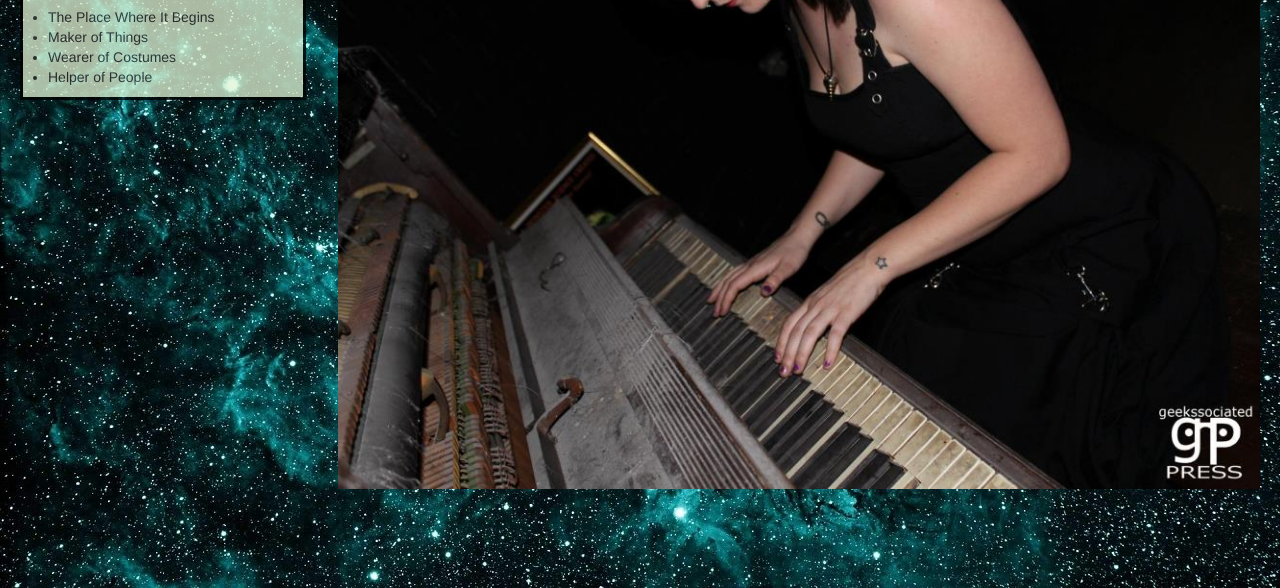
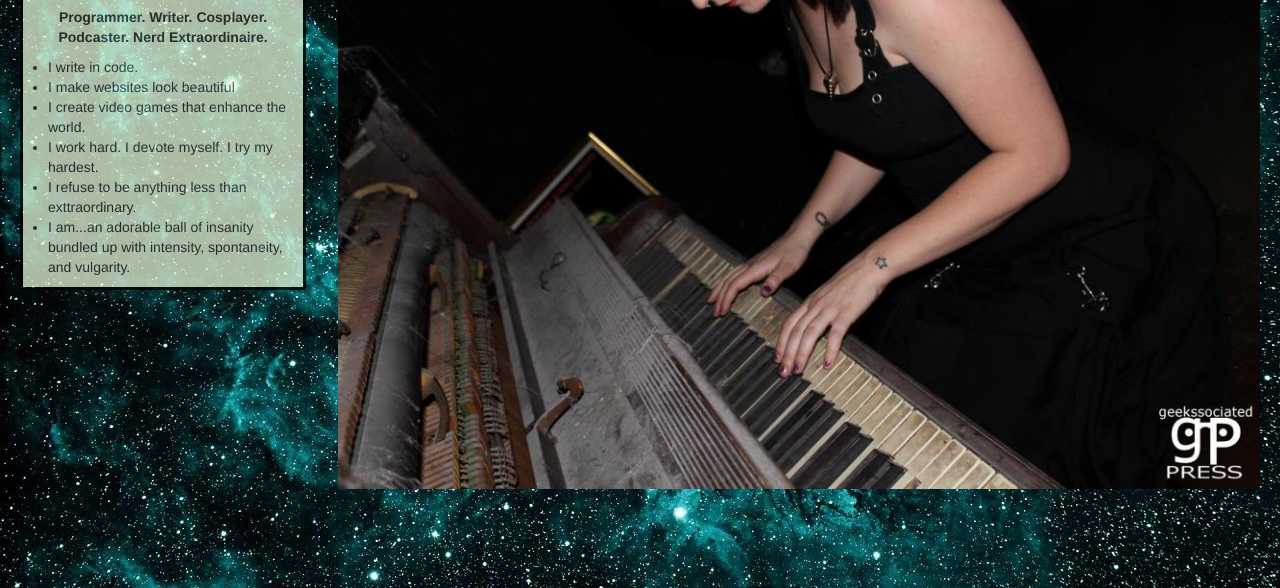
Before and after one commit to AlisaEx/website2.0, a plain HTML site: page index.html in a window 1280 px wide. Shown: the part 212-800 px from the top of the page. Drawn offline with Linux system fonts and the light colour scheme.

Commit message:
added content

```diff
--- a/index.html
+++ b/index.html
@@ -40,13 +40,15 @@
 	<h2>Hello there!<br/>
 		Name's Alisa.</h2>
 		<h6>Pronounced Uh-Lee-Suh</h6>
-	</center>
+		<h5>Programmer. Writer. Cosplayer. Podcaster. Nerd Extraordinaire.</center>
 		<ul>
-			<li>The Place Where It Begins</li>
-			<li>Maker of Things</li>
-			<li>Wearer of Costumes</li>
-			<li>Helper of People</li>
-		</ul>
+		<li>I write in code.</li>
+		<li>I make websites look beautiful</li>
+		<li>I create video games that enhance the world.</li>
+		<li>I work hard. I devote myself. I try my hardest.</li>
+		<li>I refuse to be anything less than exttraordinary.</li>
+		<li>I am...an adorable ball of insanity bundled up with intensity, spontaneity, and vulgarity.</li></h5>
+	</ul>
 </div>
 <div class = "span9">
 	<img src="img/mainImage.jpg">
--- a/stylesheet.css
+++ b/stylesheet.css
@@ -7,6 +7,9 @@
     -ms-filter: "alpha(opacity=50)";
     -khtml-opacity: .75;
     -moz-opacity: .75;
+}
+.span7{
+	float: left;
 }
 .nav{
 	background-color: #E3F5D5;
@@ -21,11 +24,7 @@ body{
 	background-image: url(img/space.jpg);
 	background-repeat: repeat;
 }
-/*#mainImage{
-	background: url(http://i47.tinypic.com/e9w5u9.jpg);
-	height:400px;
-	width: 400px;
-}*/
+
 .social-container{
 	float: right;
 	vertical-align: middle;
```
